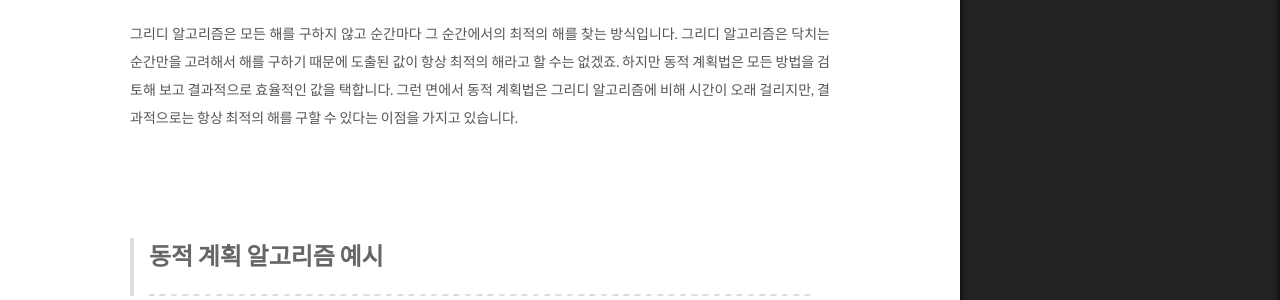
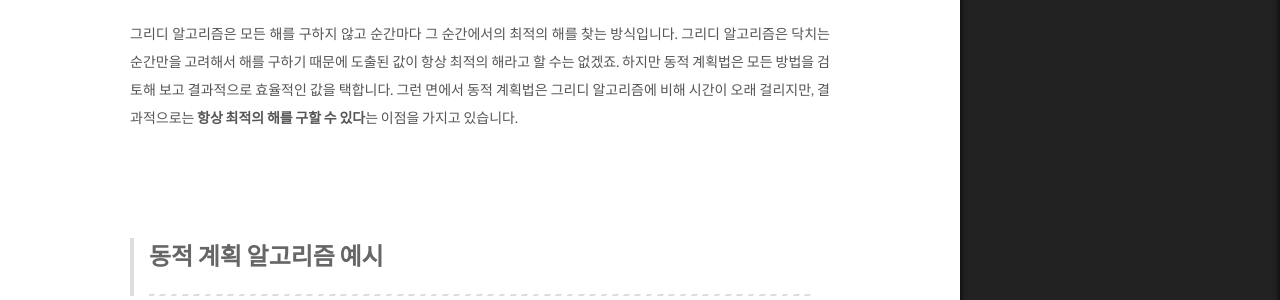
Before and after one commit to Lee-jisang/Lee-jisang.github.io, a Jekyll site: the page built from _posts/Algorithm/2022-03-21-DP.md, in a window 1280 px wide. Shown: the part 523-823 px from the top of the page. Built offline with Jekyll 4.4.1, drawn with Linux system fonts in a browser that asks for light colours.

Commit message:
Update 2022-03-21-DP.md

```diff
--- a/_posts/Algorithm/2022-03-21-DP.md
+++ b/_posts/Algorithm/2022-03-21-DP.md
@@ -19,7 +19,7 @@ tags:
 여기서 **그리디 알고리즘(탐욕 알고리즘)** 과 대비된다.
 
 그리디 알고리즘은 모든 해를 구하지 않고 순간마다 그 순간에서의 최적의 해를 찾는 방식입니다.
-그리디 알고리즘은 닥치는 순간만을 고려해서 해를 구하기 때문에 도출된 값이 항상 최적의 해라고 할 수는 없겠죠. 하지만 동적 계획법은 모든 방법을 검토해 보고 결과적으로 효율적인 값을 택합니다. 그런 면에서 동적 계획법은 그리디 알고리즘에 비해 시간이 오래 걸리지만, 결과적으로는 항상 최적의 해를 구할 수 있다는 이점을 가지고 있습니다.
+그리디 알고리즘은 닥치는 순간만을 고려해서 해를 구하기 때문에 도출된 값이 항상 최적의 해라고 할 수는 없겠죠. 하지만 동적 계획법은 모든 방법을 검토해 보고 결과적으로 효율적인 값을 택합니다. 그런 면에서 동적 계획법은 그리디 알고리즘에 비해 시간이 오래 걸리지만, 결과적으로는 **항상 최적의 해를 구할 수 있다**는 이점을 가지고 있습니다.
 
 
 <br />
```
